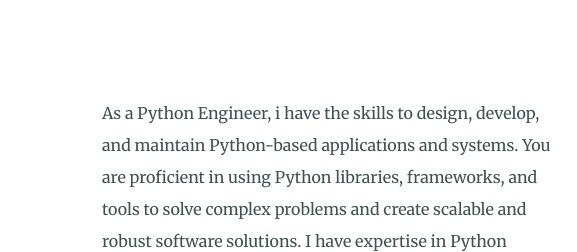
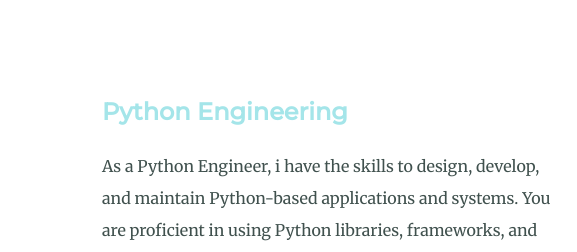
Before and after one commit to muyenbobo/personal, a plain HTML site: page index.html in a window 1280 px wide. Shown: the part 2764-3016 px from the top of the page, 218-795 px from the left. Drawn offline with Linux system fonts and the light colour scheme.

Commit message:
Update index.html

```diff
--- a/index.html
+++ b/index.html
@@ -102,7 +102,7 @@
 
 		  <div class="skill-row">
 			<img class="skill-4" src="python image.png" alt="Python image">
-			<h3></h3>
+			<h3>Python Engineering </h3>
 			<p>As a Python Engineer, i have the skills to design, develop, and maintain Python-based applications and systems. You are proficient in using Python libraries, frameworks, and tools to solve complex problems and create scalable and robust software solutions. I have expertise in Python programming concepts such as data structures, algorithms, object-oriented programming, and functional programming.</p>
 		  </div>
 		</div>
```
